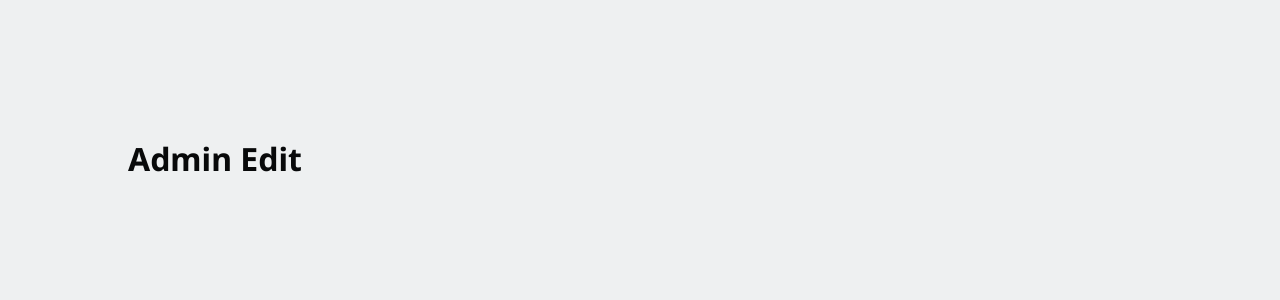
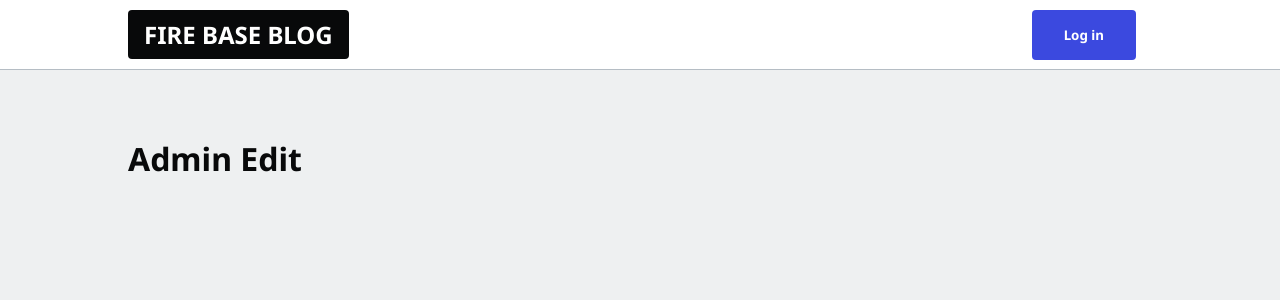
Before and after one commit to jordantannen/FirebaseBlog, a Next.js app: page /admin/1 in a window 1280 px wide. Shown: the top 300 px of the page. Built offline with nearby package versions, Linux system fonts and the light colour scheme.

Commit message:
Add toast

```diff
--- a/package.json
+++ b/package.json
@@ -18,6 +18,7 @@
     "react": "18.2.0",
     "react-dom": "18.2.0",
     "react-firebase-hooks": "^5.1.1",
+    "react-hot-toast": "^2.4.0",
     "typescript": "4.9.5"
   }
 }
--- a/pages/_app.tsx
+++ b/pages/_app.tsx
@@ -1,6 +1,15 @@
 import '@/styles/globals.css'
 import type { AppProps } from 'next/app'
+import { Toaster } from 'react-hot-toast'
+import Navbar from '../components/Navbar'
+import { Toast } from 'react-hot-toast'
 
 export default function App({ Component, pageProps }: AppProps) {
-  return <Component {...pageProps} />
+  return (
+    <>
+      <Navbar/>
+      <Component {...pageProps} />
+      <Toaster/>
+    </>
+  )
 }
```
Also changed, not shown: 1 other file (tests, documents, lock files or other folders).
